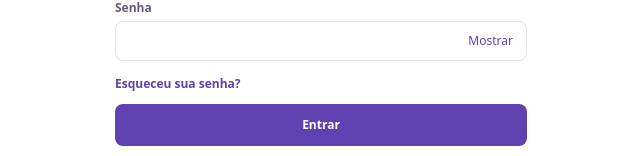
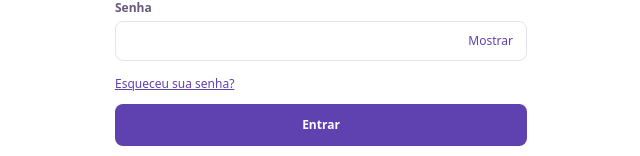
Before and after one commit to VicBenfica/ContabilidadeFinansys, an Angular app: page /login in a window 1280 px wide. Shown: the part 390-546 px from the top of the page, without its empty margins (319-959 px from the left). Built offline with nearby package versions, Linux system fonts and the light colour scheme.

Commit message:
botao de recuperar senha

```diff
--- a/src/app/pages/login/login.css
+++ b/src/app/pages/login/login.css
@@ -87,12 +87,13 @@ input {
 }
 
 .recuperar {
+  font-size: 12px;
   display: block;
   padding: 0;
   border: 0;
   background: transparent;
   color: #6041b0;
-  font-weight: 600;
+  font-weight: 400;
 }
 
 .acao {
--- a/src/app/pages/login/login.html
+++ b/src/app/pages/login/login.html
@@ -34,8 +34,7 @@
                 <small class="erro" id="senha-erro">Informe sua senha.</small>
                 }
             </div>
-
-            <button type="button" class="recuperar" disabled>Esqueceu sua senha?</button>
+            <a class="recuperar" routerLink="/recuperar-senha">Esqueceu sua senha?</a>
 
             <button type="submit" class="acao entrar">Entrar</button>
             <a class="acao cadastro" routerLink="/cadastro">Criar uma conta</a>
```
